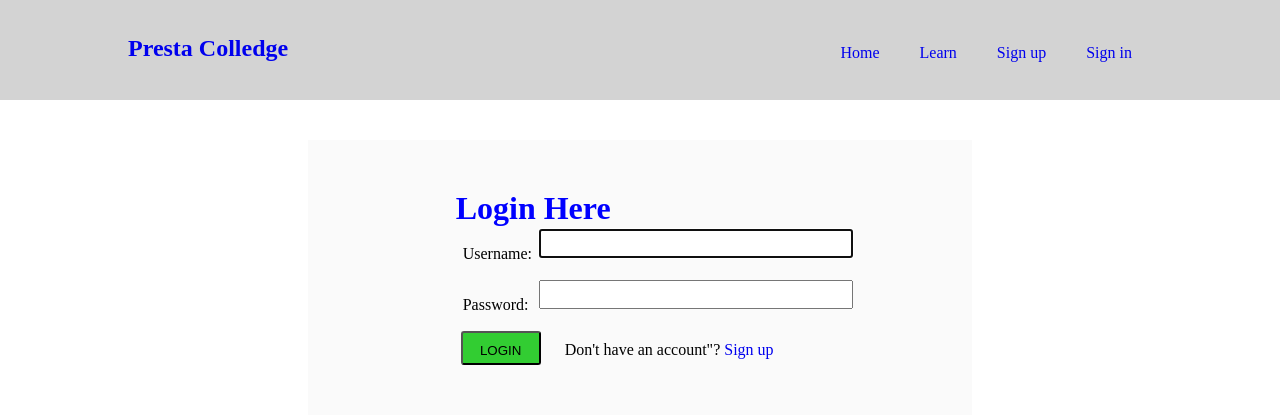
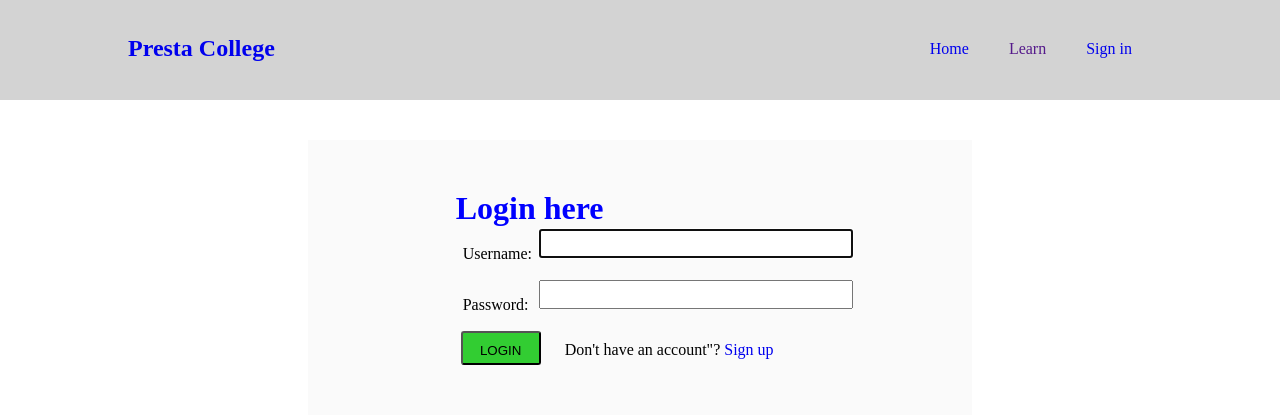
Before and after one commit to Mundia-Pizo/SchoolManagement, a Django app: page /login/ in a window 1280 px wide. Shown: the top 420 px of the page. Run offline with Django 3.2, Linux system fonts and the light colour scheme.

Commit message:
Some new additions to the UI

```diff
--- a/core/static/css/main.css
+++ b/core/static/css/main.css
@@ -3,6 +3,7 @@
     padding: 0px;
     list-style: none;
     text-decoration: none;
+    /* font-family: Arial, Helvetica, sans-serif; */
 }
 
 
@@ -146,8 +147,17 @@ form span{
     margin: auto;
 
 }
-@media(width:760px){
+@media(width:768px){
     .social-connect{
         width: 90%;
     }
+    .login-content{
+        width: 100%;
+
+    }
+    table input, table label{
+        padding:5px;
+        margin-bottom: 20px;
+        width: 150px;
+    }
 }
--- a/core/templates/core/nav.html
+++ b/core/templates/core/nav.html
@@ -2,23 +2,27 @@
     <div class="container">
         <div class="nav-layout">
             <div>
-                <a href="{% url 'home'%}"><h1>Presta Colledge</h1></a><span>
+                <a href="{% url 'home'%}"><h1>Presta College</h1></a><span>
                     {%if user.is_authenticated%}
                     <small>{{user.username}}</small>
                     {%endif%}
                 </span>
             </div>
+            <div>
                 <ul>
                     <a href="{% url 'home'%}"><li>Home</li></a>
-                <a href="http://"><li>Learn</li></a>
+                    <a href=""><li>Learn</li></a>
                     {%if user.is_authenticated%}
+                    <a href=""><li>Student Portal </li></a>
                     <a href="{%url 'logout'%}"><li>logout </li></a>
                     {%else%}
-                <a href="{%url 'register'%}"><li>Sign up </li></a>
+                    <!-- <a href="{%url 'register'%}"><li>Sign up </li></a> -->
                     <a href="{%url 'login'%}"> <li>Sign in </li></a>
                     {%endif%}
 
                 </ul>
+
+            </div>
         </div>
     </div>
 </nav>
--- a/users/templates/users/login.html
+++ b/users/templates/users/login.html
@@ -4,7 +4,7 @@
 <div class="container">
     <div class="login-content-section">
         <div class="login-content">
-                <h1 class="form-legend">Login Here</h1>
+                <h1 class="form-legend">Login here</h1>
                 {% if form.errors %}
                 <p class="error">Your username and password didn't match. Please try again.</p>
                 {% endif %}
--- a/users/templates/users/register.html
+++ b/users/templates/users/register.html
@@ -6,7 +6,7 @@
         <div class="login-content">
                 <h1 class="form-legend">Register</h1>
                 {% if form.errors %}
-                <p class="error">Your username and password didn't match. Please try again.</p>
+                <p class="error">Username already exists</p>
                 {% endif %}
 
                 {% if next %}
```
Also changed, not shown: requirements.txt (added, +9 -0 lines), db.sqlite3. Lines whose indentation alone changed are shown as unchanged.
